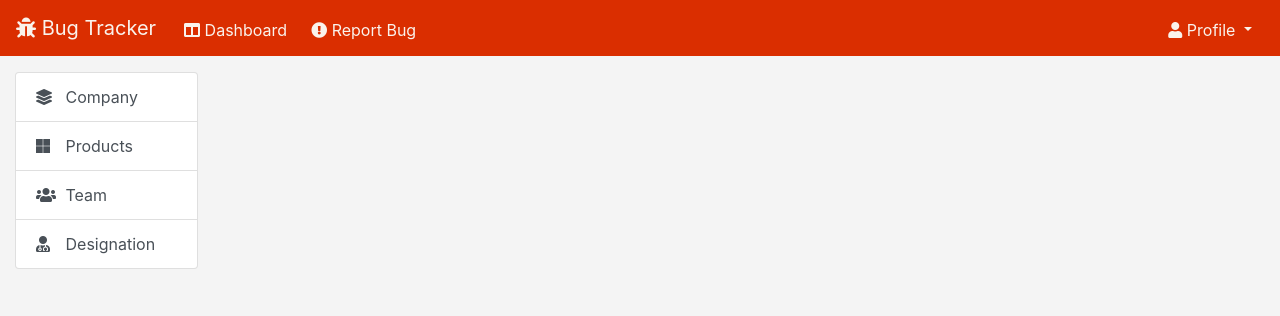
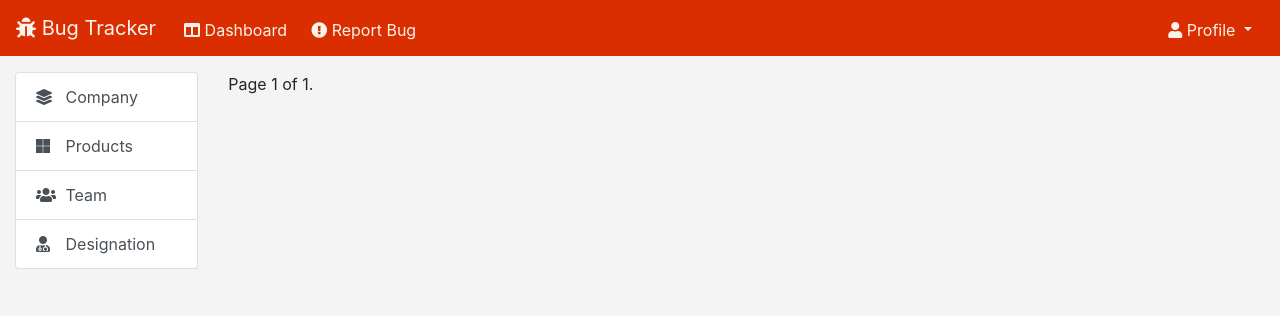
Before and after one commit to Prabin-Kumar-Baniya-NP/Bug-Tracking-System, a Django app: page /add-user-in-company/1 in a window 1280 px wide. Shown: the top 316 px of the page. Run offline with Django 3.2, Linux system fonts and the light colour scheme; a user stored in the database is signed in; tables that the repository leaves empty hold one stand-in row (values such as "Sample post"); some libraries are stand-ins or nearby versions.

Commit message:
Pagination added to user list page

```diff
--- a/mysite/user/templates/user/company-unassociated-user-list.html
+++ b/mysite/user/templates/user/company-unassociated-user-list.html
@@ -1,8 +1,25 @@
 {% extends 'base.html' %}
 {% block section %}
-{% for eligible_user in user_list %}
+{% for eligible_user in page_obj %}
     <div>
     {{eligible_user}} - <a href ={% url "user:add-company-to-user-profile" eligible_user.username company_id %}>Add</a>
     </div>
 {% endfor %}
+<div class="pagination">
+    <span class="step-links">
+        {% if page_obj.has_previous %}
+            <a href="?page=1">&laquo; first</a>
+            <a href="?page={{ page_obj.previous_page_number }}">previous</a>
+        {% endif %}
+
+        <span class="current">
+            Page {{ page_obj.number }} of {{ page_obj.paginator.num_pages }}.
+        </span>
+
+        {% if page_obj.has_next %}
+            <a href="?page={{ page_obj.next_page_number }}">next</a>
+            <a href="?page={{ page_obj.paginator.num_pages }}">last &raquo;</a>
+        {% endif %}
+    </span>
+</div>
 {% endblock section %}
--- a/mysite/user/views.py
+++ b/mysite/user/views.py
@@ -12,7 +12,7 @@
 from django.contrib.auth.decorators import login_required
 from django.views import generic
 from django.contrib.auth.mixins import LoginRequiredMixin
-
+from django.core.paginator import Paginator
 
 def index(request):
     """
@@ -179,9 +179,13 @@
 def companyUnassociatedUserProfile(request,company_id):
     company = Company.objects.get(id = company_id)
     if request.user in company.administrator.all():
+        user_list =User.objects.filter(company_associated = None)
+        paginator = Paginator(user_list, 2)
+        page_number = request.GET.get('page')
+        page_obj = paginator.get_page(page_number)
         context = {
             'company_id': company_id,
-            'user_list': User.objects.filter(company_associated = None)
+            'page_obj': page_obj,
         }
         return render(request, "user/company-unassociated-user-list.html", context)
     else:
@@ -192,9 +196,13 @@
 def productUnassignedUserProfile(request,product_id):
     product = Product.objects.get(id = product_id)
     if request.user in product.administrator.all():
+        user_list =User.objects.filter(company_associated = product.company).difference(User.objects.filter(product_assigned = product))
+        paginator = Paginator(user_list, 2)
+        page_number = request.GET.get('page')
+        page_obj = paginator.get_page(page_number)
         context = {
             'product_id': product_id,
-            'user_list': User.objects.filter(company_associated = product.company).difference(User.objects.filter(product_assigned = product))
+            'page_obj': page_obj,
         }
         return render(request, "user/product-assign-user-list.html", context)
     else:
@@ -205,9 +213,13 @@
 def teamUnassignedUserProfile(request,team_id):
     team = Team.objects.get(id = team_id)
     if request.user in team.administrator.all():
+        user_list = User.objects.filter(company_associated = team.product.company).difference(User.objects.filter(team_assigned = team))
+        paginator = Paginator(user_list, 2)
+        page_number = request.GET.get('page')
+        page_obj = paginator.get_page(page_number)
         context = {
             'team_id': team_id,
-            'user_list': User.objects.filter(company_associated = team.product.company).difference(User.objects.filter(team_assigned = team))
+            'page_obj': page_obj,
         }
         return render(request, "user/team-assign-user-list.html", context)
     else:
@@ -218,9 +230,13 @@
 def designationUnassignedUserProfile(request,designation_id):
     designation = Designation.objects.get(id = designation_id)
     if request.user in designation.administrator.all():
+        user_list = User.objects.filter(company_associated = designation.team.product.company).difference(User.objects.filter(designation_assigned = designation))
+        paginator = Paginator(user_list, 2)
+        page_number = request.GET.get('page')
+        page_obj = paginator.get_page(page_number)
         context = {
             'designation_id': designation_id,
-            'user_list': User.objects.filter(company_associated = designation.team.product.company).difference(User.objects.filter(designation_assigned = designation))
+           'page_obj': page_obj,
         }
         return render(request, "user/designation-assign-user-list.html", context)
     else:
```
Also changed, not shown: mysite/user/templates/user/designation-assign-user-list.html (+18 -1 lines), mysite/user/templates/user/product-assign-user-list.html (+18 -1 lines), mysite/user/templates/user/team-assign-user-list.html (+18 -1 lines).
